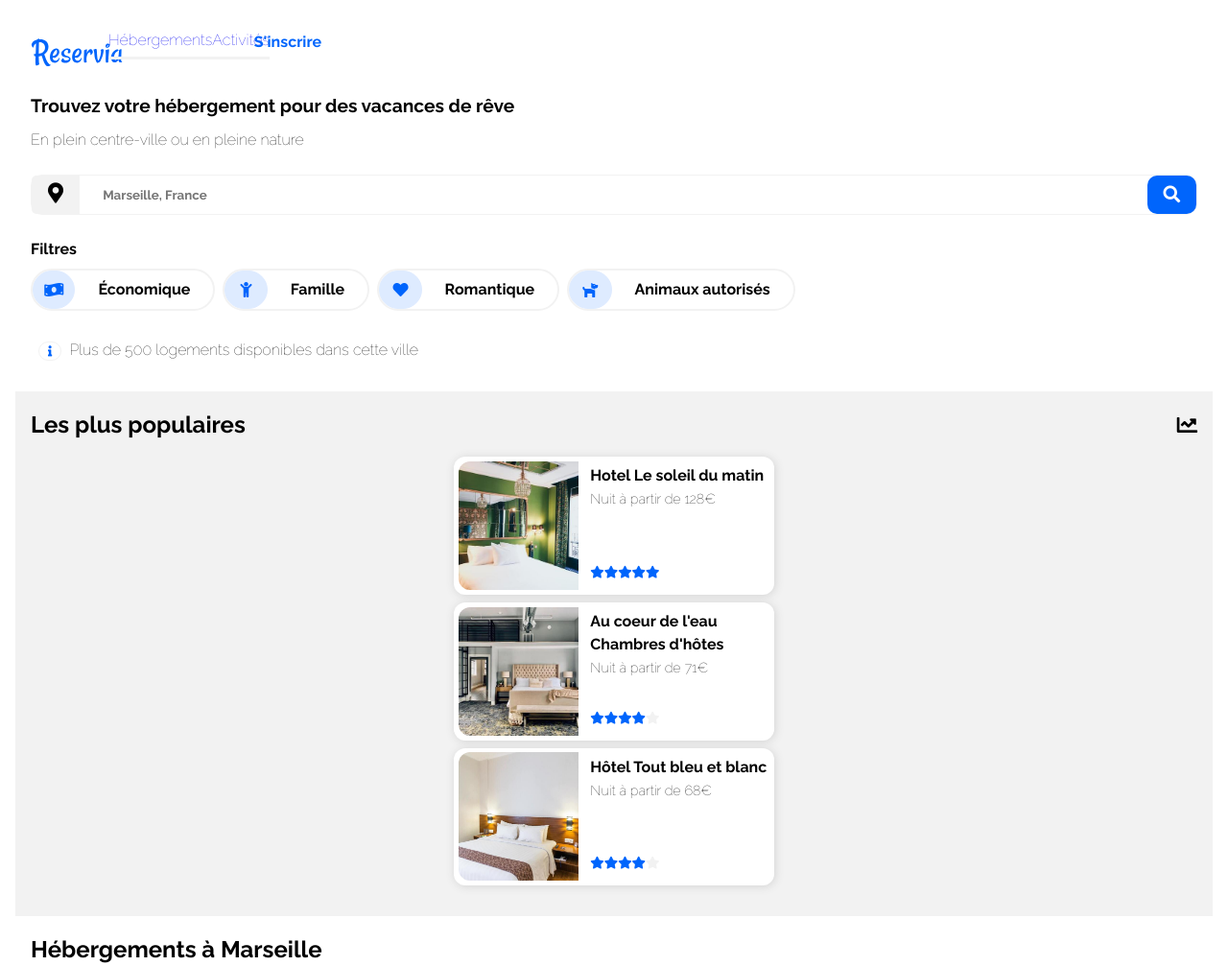
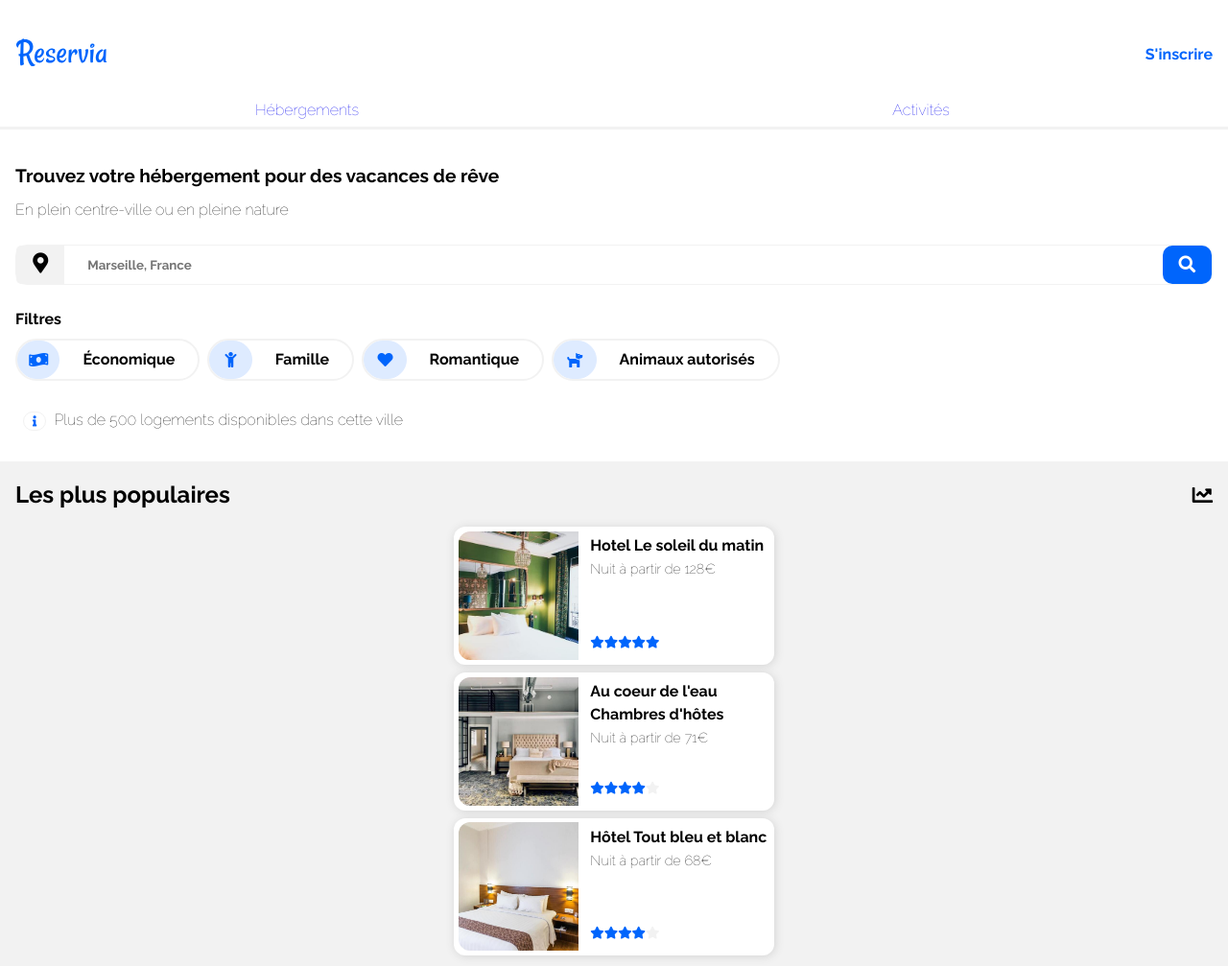
Before and after one commit to laylah57/p2-reservia, a plain HTML site: page index.html in a window 1280 px wide. Shown: the top 1007 px of the page at 96% size. Drawn offline with Linux system fonts and the light colour scheme.

Commit message:
fix: finished mobile layout

```diff
--- a/index.html
+++ b/index.html
@@ -17,12 +17,17 @@
         <div class="main">
             <!--Header-->
             <nav class="navbar">
-                <div class="logo">
-                    <picture>
-                        <source srcset="./resources/images/logo/Reservia.svg" />
-                        <source srcset="./resources/images/logo/Reservia@3x.png"/>
-                        <img class="logo" src="./resources/logo/Reservia.svg" alt="Logo Reservia" width="97" height="45">
-                    </picture>
+                <div class="menu-logo-container">
+                    <div class="flex-container">
+                        <picture>
+                            <source srcset="./resources/images/logo/Reservia.svg" />
+                            <source srcset="./resources/images/logo/Reservia@3x.png"/>
+                            <img class="logo" src="./resources/logo/Reservia.svg" alt="Logo Reservia" width="97" height="45">
+                        </picture>
+                    </div>
+                    <div class="flex-container">
+                        <p class="get-account">S'inscrire</p>
+                    </div>
                 </div>
                 <div class="flex-container">
                     <ul class="menu">
@@ -33,9 +38,6 @@
                             <a href="#what-to-do">Activités</a>
                         </li>
                     </ul>
-                </div>
-                <div class="get-account">
-                    <p class="get-account">S'inscrire</p>
                 </div>
             </nav>
             <div>
--- a/stylesheet.css
+++ b/stylesheet.css
@@ -18,12 +18,6 @@ body {
   overflow: visible;
   font-family: var(--main-font);
 }
-@media only screen and (min-width: 768px) {
-  body {
-    margin-left: 2rem;
-    margin-right: 2rem;
-  }
-}
 
 p {
   margin: 0;
@@ -40,13 +34,6 @@ h1 {
 .navbar {
   display: flex;
   flex-direction: column;
-}
-
-@media only screen and (min-width: 768px) {
-  .navbar {
-    flex-direction: row;
-    width: 100%;
-  }
 }
 
 .menu {
@@ -84,7 +71,6 @@ h1 {
 .get-account {
   font-weight: bold;
   color: var(--blue);
-  align-self: flex-start;
 }
 
 a {
@@ -304,6 +290,7 @@ a {
 
 .see-more {
   font-weight: bold;
+  align-self: baseline;
   font-size: 1.1rem;
   padding-bottom: var(--padding-bottom);
 }
```
